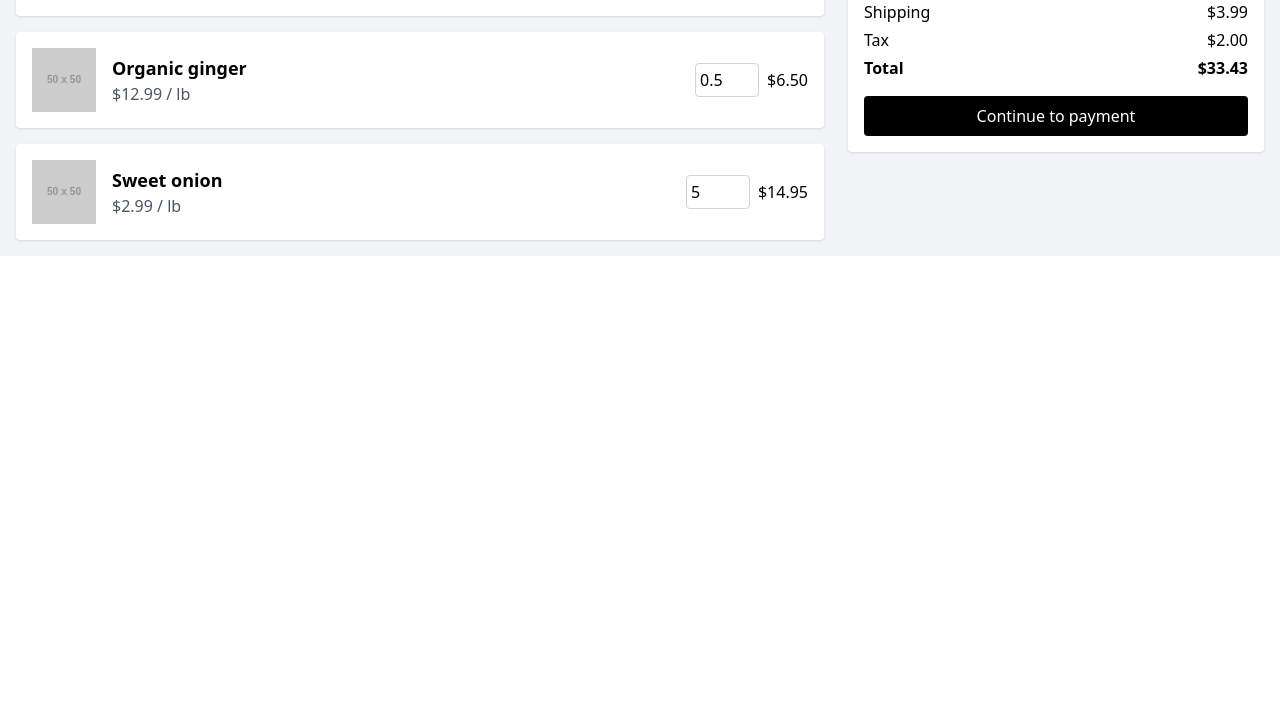
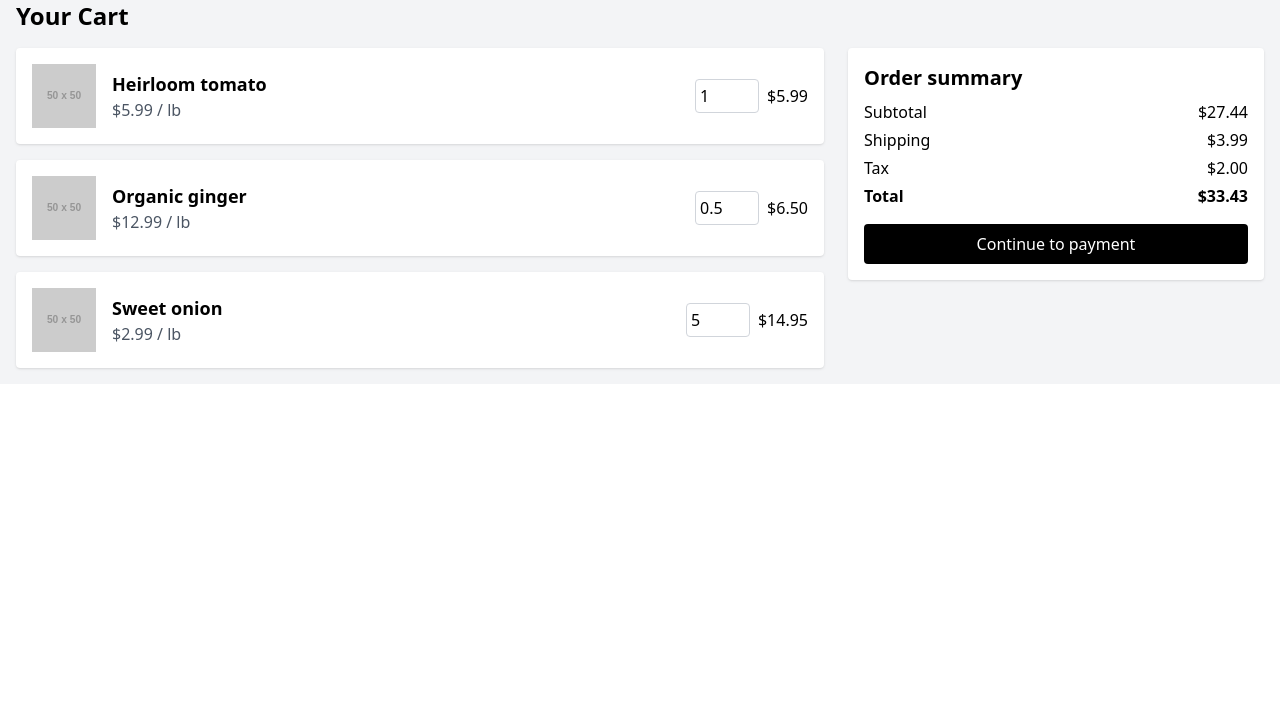
Before and after one commit to Yaar-Beli/CMart, a website: page FrontEnd/src/HTML/Cart.html in a window 1280 px wide. Shown: the part 96-800 px from the top of the page. Drawn offline with nearby package versions, Linux system fonts and the light colour scheme; placeholder pictures from the web are drawn by us.

Commit message:
modified the css of the cart page

```diff
--- a/FrontEnd/src/HTML/Cart.html
+++ b/FrontEnd/src/HTML/Cart.html
@@ -10,16 +10,13 @@
   <script src="https://cdn.tailwindcss.com"></script>
 </head>
 
-
 <body class="">
 
+  <div id="navbar"></div>
 
- <div id = "navbar"></div>
-
-
-  <main class="flex flex-row space-x-6 p-4 bg-gray-100">
+  <main class="flex flex-row space-x-6 p-4 bg-gray-100 mt-20">
     <div class="flex-1 space-y-4">
-      <!-- <h2 class="text-2xl font-bold mb-4"> Your Cart</h2> -->
+      <h2 class="text-2xl font-bold mb-4">Your Cart</h2>
       <div class="bg-white p-4 rounded shadow flex justify-between items-center">
         <div class="flex items-center space-x-4">
           <img src="https://via.placeholder.com/50" alt="Heirloom tomato" class="w-16 h-16 object-cover">
@@ -43,7 +40,7 @@
           </div>
         </div>
         <div class="flex items-center space-x-2">
-          <input type="number" value="0.5" class="w-16 border border-gray-300 rounded p-1">
+          <input type="number" value="0.5" step="0.01" class="w-16 border border-gray-300 rounded p-1">
           <span>$6.50</span>
         </div>
       </div>
@@ -63,7 +60,7 @@
       </div>
     </div>
 
-    <div class="w-1/3 h-1/3 bg-white p-4 rounded shadow">
+    <div class="w-1/3 h-1/3 bg-white p-4 rounded shadow mt-12">
       <h2 class="text-xl font-bold mb-2">Order summary</h2>
       <div class="space-y-1">
         <div class="flex justify-between">
@@ -86,8 +83,6 @@
       <button class="w-full hover:bg-gray-600 bg-black text-white py-2 mt-4 rounded">Continue to payment</button>
     </div>
   </main>
-  </div>
-
 
   <script>
     function showDropdown() {
@@ -98,8 +93,7 @@
       document.getElementById('dropdownContent').classList.add('hidden');
     }
 
-
-document.addEventListener('DOMContentLoaded', function() {
+    document.addEventListener('DOMContentLoaded', function () {
       fetch('navbar.html')
         .then(response => response.text())
         .then(data => {
```
Lines whose indentation alone changed are shown as unchanged.
